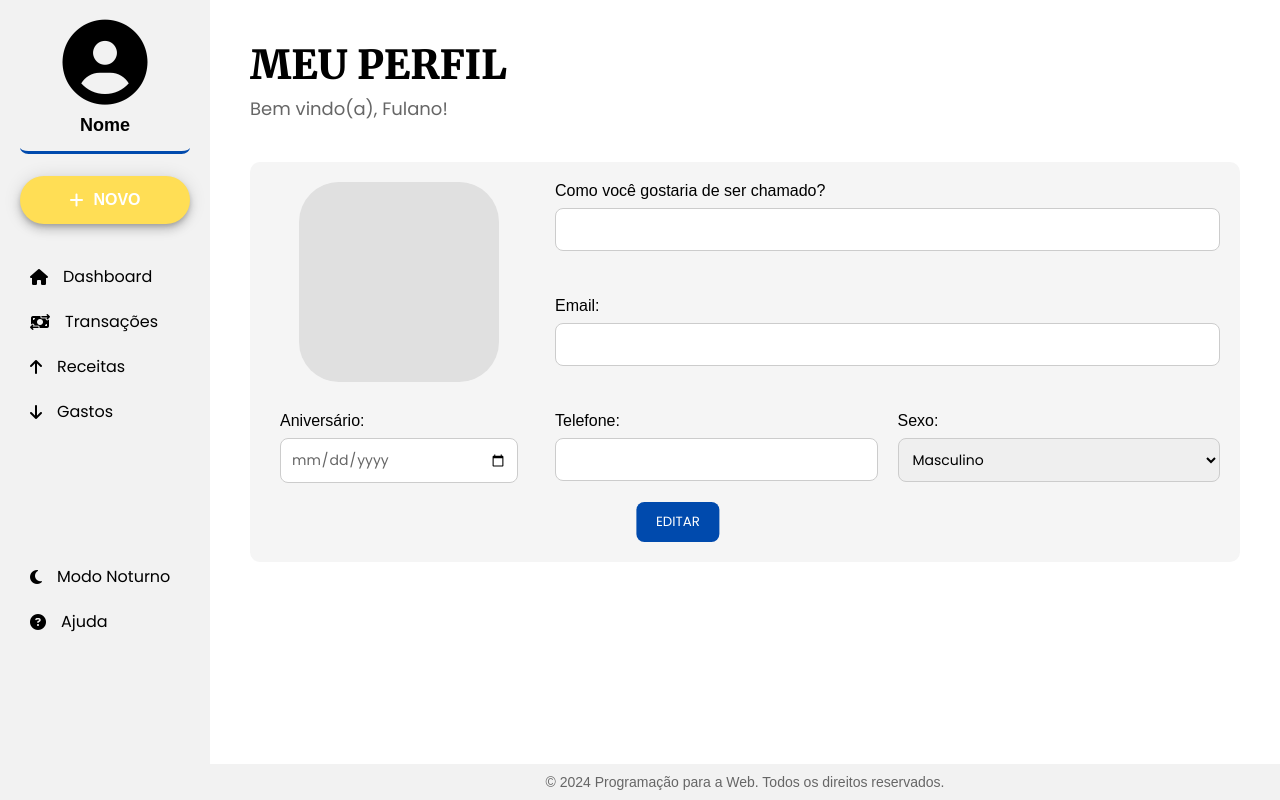
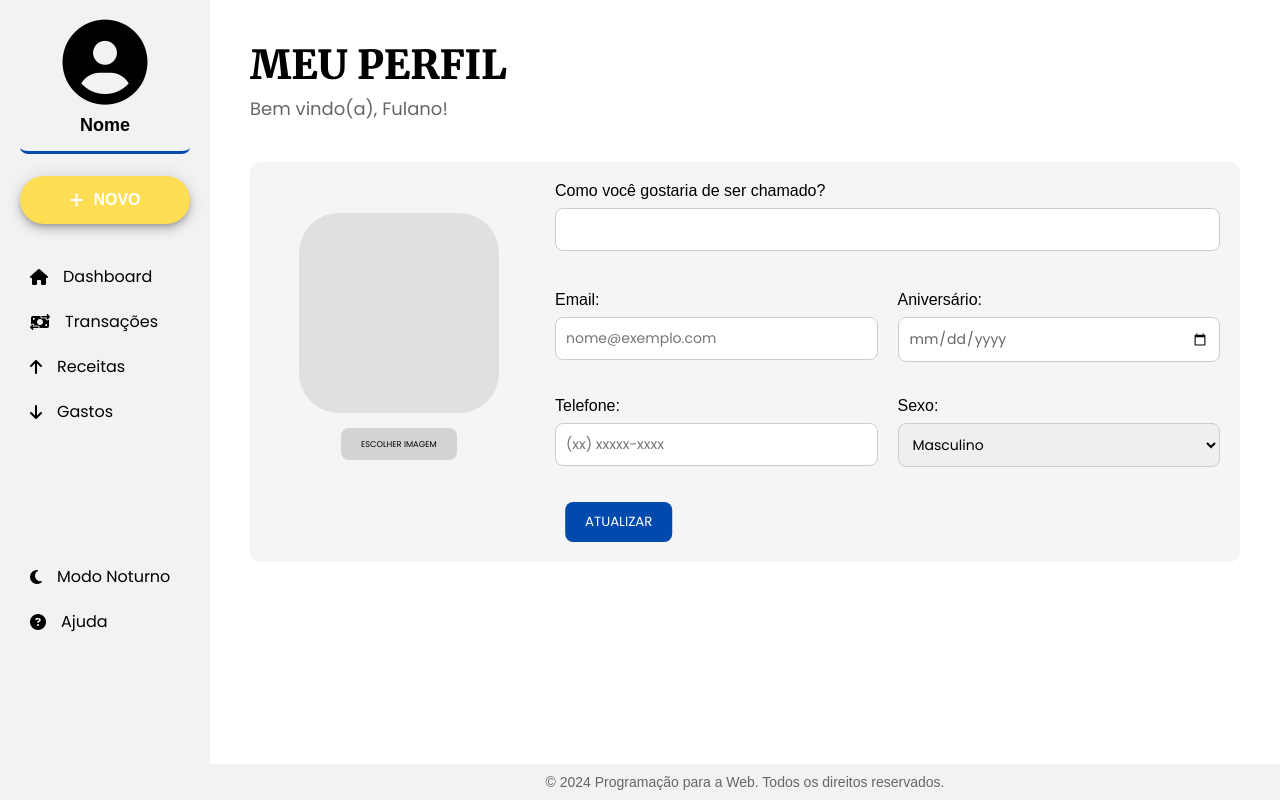
Before and after one commit to Lucas-Mta/Projeto-Prog-Web, a PHP site: page /indexPerfil.html in a window 1280 px wide. Run offline with PHP 8.4, Linux system fonts and the light colour scheme; some libraries are stand-ins or nearby versions.

Commit message:
forms de perfil

```diff
--- a/indexPerfil.html
+++ b/indexPerfil.html
@@ -8,6 +8,7 @@
     <link rel="stylesheet" href="styleGeral.css">
     <link rel="stylesheet" href="stylePerfil.css">
     <link rel="stylesheet" href="https://cdnjs.cloudflare.com/ajax/libs/font-awesome/6.6.0/css/all.min.css">
+    <script src="scriptPerfil.js"></script>
 </head>
 
 <body>
@@ -19,9 +20,13 @@
             <div class="active">
                 <div class="user-profile active">
                     <div class="user-icon">
-                        <a href="indexPerfil.html"><i class="fa-solid fa-circle-user"></i></a>
+                        <!--arrumar!!!!!!!!!!!!!!!!!!!!!!!!!!!!!!!!!!!!!!!!!!!!!! -->
+                        <div class="user-icon">
+                            <img id="user-image" src="" class="user-image">
+                            <i id="user-icon" class="fa-solid fa-circle-user"></i>
+                        </div>
                     </div>
-                    <a href="indexPerfil.html"><p class="user-name">Nome</p></a>
+                    <a href="indexPerfil.html"><p class="user-name" id="user-name">Nome</p></a>
                 </div>
             </div>
 
@@ -80,8 +85,10 @@
         <!-- Conteúdo do Perfil -->
         <main class="perfil-container">
             <header>
+
                 <h1 class="merriweather-black">MEU PERFIL</h1>
-                <p class="poppins-regular">Bem vindo(a), Fulano!</p>
+                <!--arrumar!!!!!!!!!!!!!!!!!!!!!!!!!!!!!!!!!!!!!!!!!!!!!! -->
+                <p class="poppins-regular" id="welcome-user-name">Bem vindo(a), Fulano!</p>
             </header>
 
             <!-- Conteúdo do perfil dentro do quadrado -->
@@ -90,32 +97,40 @@
                 <!-- Seção do quadrado cinza claro -->
                 <div class="profile-box">
 
-
                     <div class="left-section">
                         <!-- Foto do usuário -->
-                        <div class="user-photo-placeholder"></div>
-                        <!-- Aniversário -->
-                        <div class="user-birthday">
-                            <label for="birthday">Aniversário:</label>
-                            <input type="date" id="birthday" class="poppins-regular birthday-picker">
+                         <!--arrumar!!!!!!!!!!!!!!!!!!!!!!!!!!!!!!!!!!!!!!!!!!!!!! -->
+                        <div class="user-photo-placeholder">
+                            <img class="profile-pic" id="profile-pic" alt="Foto de perfil">
+                        </div>
+
+                        <div>
+                            <input type="file" id="file-input" accept="image/*" style="display: none;" onchange="updateImage(event)">
+                            <label for="file-input" class="file-input-label poppins-regular">ESCOLHER IMAGEM</label>
                         </div>
                     </div>
 
-
+                <!-- Coloquei o aniversário na right-section-->
                     <div class="right-section">
                         <div class="user-info">
                             <label for="username">Como você gostaria de ser chamado?</label>
                             <input type="text" id="username" class="poppins-regular">
                         </div>
-                        <div class="user-info">
-                            <label for="email">Email:</label>
-                            <input type="email" id="email" class="poppins-regular">
+                        <div class="user-info-row"> <!-- Coloquei como uma linha que tem as duas info -->
+                            <div class="user-info">
+                                <label for="email">Email:</label>
+                                <input type="email" id="email" class="poppins-regular" placeholder="nome@exemplo.com">
+                            </div>
+                            <div class="user-info">
+                                <label for="birthday">Aniversário:</label>
+                                <input type="date" id="birthday" class="poppins-regular birthday-picker">
+                            </div>
                         </div>
 
-                        <div class="user-info-row"> <!-- Coloquei como uma linha que tem as duas info -->
+                        <div class="user-info-row">
                             <div class="user-info">
                                 <label for="phone">Telefone:</label>
-                                <input type="text" id="phone" class="poppins-regular">
+                                <input type="text" id="phone" class="poppins-regular" placeholder="(xx) xxxxx-xxxx">
                             </div>
                             <div class="user-info">
                                 <label for="gender">Sexo:</label>
@@ -128,7 +143,7 @@
                         </div>
 
                         <!-- Botão Editar -->
-                        <button class="edit-btn poppins-regular">EDITAR</button>
+                        <button id="edit-btn" class="edit-btn poppins-regular">ATUALIZAR</button>
                     </div>
                 </div>
             </div>
--- /dev/null
+++ b/scriptPerfil.js
@@ -0,0 +1,79 @@
+function updateProfile() {
+    const birthday = document.getElementById('birthday').value;
+    const name = document.getElementById('username').value; // Assumindo que o nome possa ser uma string qualquer sem formato específico, não fiz validação
+    const email = document.getElementById('email').value;
+    const phoneNumber = document.getElementById('phone').value;
+    const gender = document.getElementById('gender').value;
+
+    // Verificar se todos os campos estão preenchidos
+    if (!name || !email || !phoneNumber || !birthday) {
+        alert("Por favor, preencha todos os campos.");
+        return;
+    }
+
+    // Validações de formato
+    if (!validateEmailFormat(email)) {
+        alert("Por favor, insira um e-mail válido no formato 'nome@exemplo.com'.");
+        return;
+    }
+
+    if (!validatePhoneNumberFormat(phoneNumber)) {
+        alert("Por favor, insira um número de telefone válido no formato '(xx) xxxxx-xxxx'.");
+        return;
+    }
+
+    updateName(name);
+
+    alert("Perfil atualizado com sucesso!");
+}
+
+// Validação do número de telefone e e-mail para verificar se estão dentro do padrão (conter apenas números e ser no formato correto de e-mail)
+function validatePhoneNumberFormat(str) {
+    const pattern = /^\(\d{2}\)\s?\d{4,5}-\d{4}$/; // DDD + espaço opcional (\s?) + 4 a 5 números + - + 4 números
+    return pattern.test(str);
+}
+
+function validateEmailFormat(str) {
+    const pattern = /^[a-zA-Z0-9._-]+@[a-zA-Z0-9.-]+\.[a-zA-Z]{2,}$/;
+    return pattern.test(str);
+}
+
+function updateName(name) {
+    document.getElementById('user-name').innerText = `${name}`;
+    document.getElementById('welcome-user-name').innerText = `Bem vindo(a), ${name}!`;
+}
+
+function updateProfileButtonEvent() {
+    const updateButton = document.getElementById('edit-btn');
+    updateButton.addEventListener('click', updateProfile);
+}
+
+//?
+document.addEventListener('DOMContentLoaded', updateProfileButtonEvent);
+
+//arrumar!!!!!!!!!!!!!!!!!!!!!!!!!!!!!!!!!!!!!!!!!!!!!!
+
+function updateImage(event) {
+    const input = event.target;
+    const file = input.files[0];
+
+    if (file) {
+        const reader = new FileReader();
+
+        reader.onload = function(e) {
+
+            const userImage = document.getElementById('user-image');
+            const profilePic = document.getElementById('profile-pic');
+            const userIcon = document.getElementById('user-icon');
+
+            userImage.src = e.target.result;
+            profilePic.src = e.target.result;
+
+            userImage.style.display = 'block';
+            profilePic.style.display = 'block';
+            userIcon.style.display = 'none'; // Oculta o ícone
+        }
+
+        reader.readAsDataURL(file);
+    }
+}
--- a/styleGeral.css
+++ b/styleGeral.css
@@ -57,6 +57,13 @@ body {
     font-size: 85px;
     color: #000;
     margin: 0;
+}
+
+.user-image {
+    width: 90px;
+    border-radius: 50%;
+    display: none;
+    margin: auto;
 }
 
 .user-name {
--- a/stylePerfil.css
+++ b/stylePerfil.css
@@ -57,26 +57,32 @@ header p {
     align-items: center;
     background-color: #e0e0e0;
     border-radius: 20%;
+    position: relative;
+    margin-top: 13%;
 }
 
-.user-birthday {
-    display: flex;
-    flex-direction: column;
-    width: 100%;
-    margin-top: 10px;
+.file-input-label {
+    background-color: #d3d3d3; /* Fundo cinza claro */
+    color: black; /* Texto branco */
+    padding: 10px 20px;
+    border: none;
+    border-radius: 8px;
+    cursor: pointer;
+    align-self: center;
+    bottom: 20px;
+    left: 50%;
+    transform: translateX(-250%);
+    font-size: 0.65vw;
 }
 
-.user-birthday label {
-    font-size: 16px;
-    margin-bottom: 8px;
+.file-input-label:hover {
+    background-color: #b3b3b3; /* Fundo azul ao passar o mouse */
 }
 
-.birthday-picker {
-    padding: 10px;
-    border-radius: 8px;
-    border: 1px solid #ccc;
-    font-size: 14px;
-    color: #666;
+.profile-pic {
+    display: none;
+    width: 100%;
+    border-radius: 20%;
 }
 
 /* --- --- Seção Direita --- --- */
@@ -84,7 +90,7 @@ header p {
     width: 70%;
     display: flex;
     flex-direction: column;
-    gap: 20px;
+    gap: 35px;
 }
 
 .user-info-row {
@@ -114,6 +120,26 @@ header p {
     width: 100%;
 }
 
+.user-birthday {
+    display: flex;
+    flex-direction: column;
+    width: 100%;
+    margin-top: 10px;
+}
+
+.user-birthday label {
+    font-size: 16px;
+    margin-bottom: 8px;
+}
+
+.birthday-picker {
+    padding: 10px;
+    border-radius: 8px;
+    border: 1px solid #ccc;
+    font-size: 14px;
+    color: #666;
+}
+
 /* --- --- Botão Editar --- --- */
 .edit-btn {
     background-color: #004aad;
```
